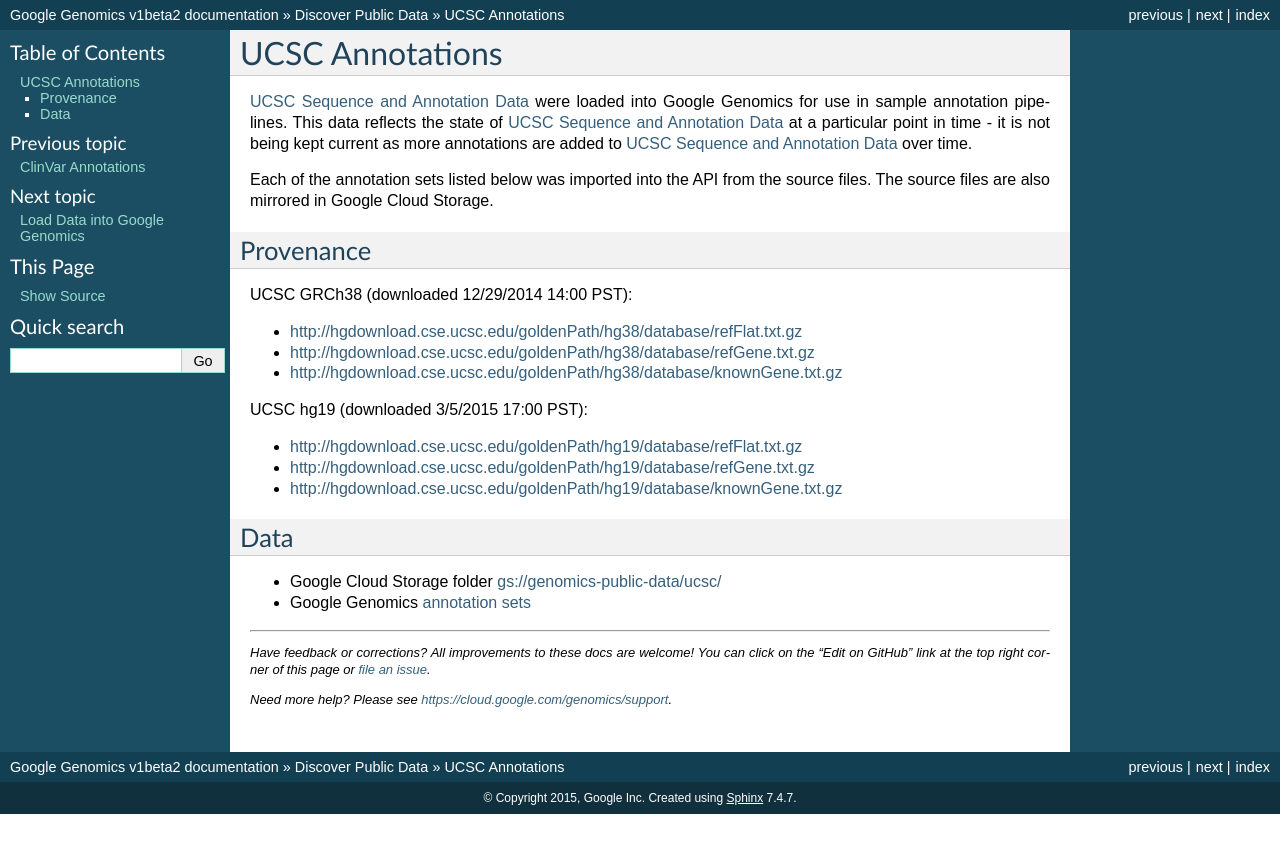
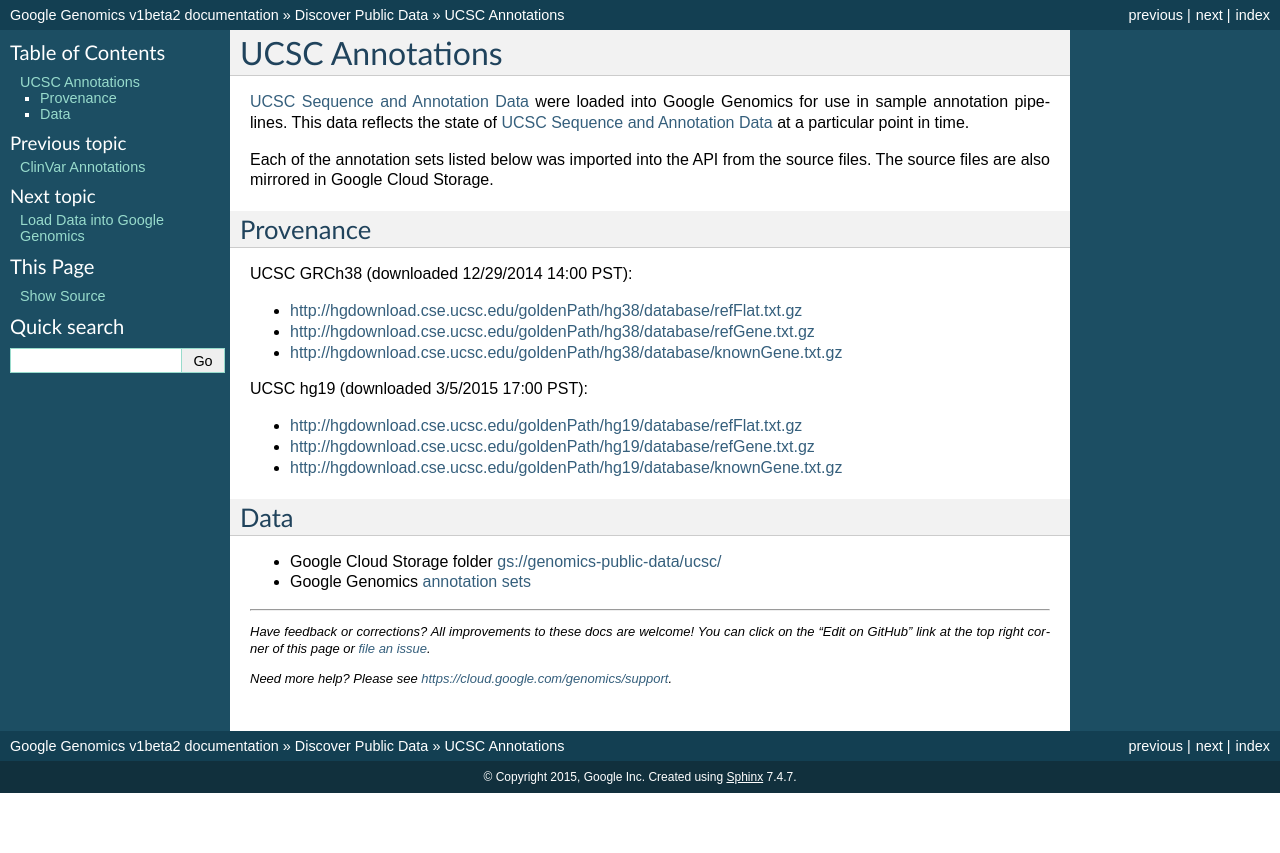
Before and after one commit to googlegenomics/readthedocs, a Sphinx documentation site: the page built from docs/source/use_cases/discover_public_data/ucsc_annotations.rst, in a window 1280 px wide. Shown: the top 853 px of the page. Built offline with Sphinx 7.4.7, drawn with Linux system fonts in a browser that asks for light colours.

Commit message:
Removed some redundant wording.

```diff
--- a/docs/source/use_cases/discover_public_data/clinvar_annotations.rst
+++ b/docs/source/use_cases/discover_public_data/clinvar_annotations.rst
@@ -1,7 +1,7 @@
 ClinVar Annotations
 ===================
 
-Annotations from `ClinVar`_ were loaded into Google Genomics for use in sample annotation pipelines.  This data reflects the state of `ClinVar`_ at a particular point in time - it is not being kept current as more annotations are added to `ClinVar`_ over time.
+Annotations from `ClinVar`_ were loaded into Google Genomics for use in sample annotation pipelines.  This data reflects the state of `ClinVar`_ at a particular point in time.
 
 Each of the annotation sets listed below was imported into the API from the source files. The source files are also mirrored in Google Cloud Storage.
 
--- a/docs/source/use_cases/discover_public_data/ucsc_annotations.rst
+++ b/docs/source/use_cases/discover_public_data/ucsc_annotations.rst
@@ -1,7 +1,7 @@
 UCSC Annotations
 ================
 
-`UCSC Sequence and Annotation Data`_ were loaded into Google Genomics for use in sample annotation pipelines.  This data reflects the state of `UCSC Sequence and Annotation Data`_ at a particular point in time - it is not being kept current as more annotations are added to `UCSC Sequence and Annotation Data`_ over time.
+`UCSC Sequence and Annotation Data`_ were loaded into Google Genomics for use in sample annotation pipelines.  This data reflects the state of `UCSC Sequence and Annotation Data`_ at a particular point in time.
 
 Each of the annotation sets listed below was imported into the API from the source files. The source files are also mirrored in Google Cloud Storage.
 
```
